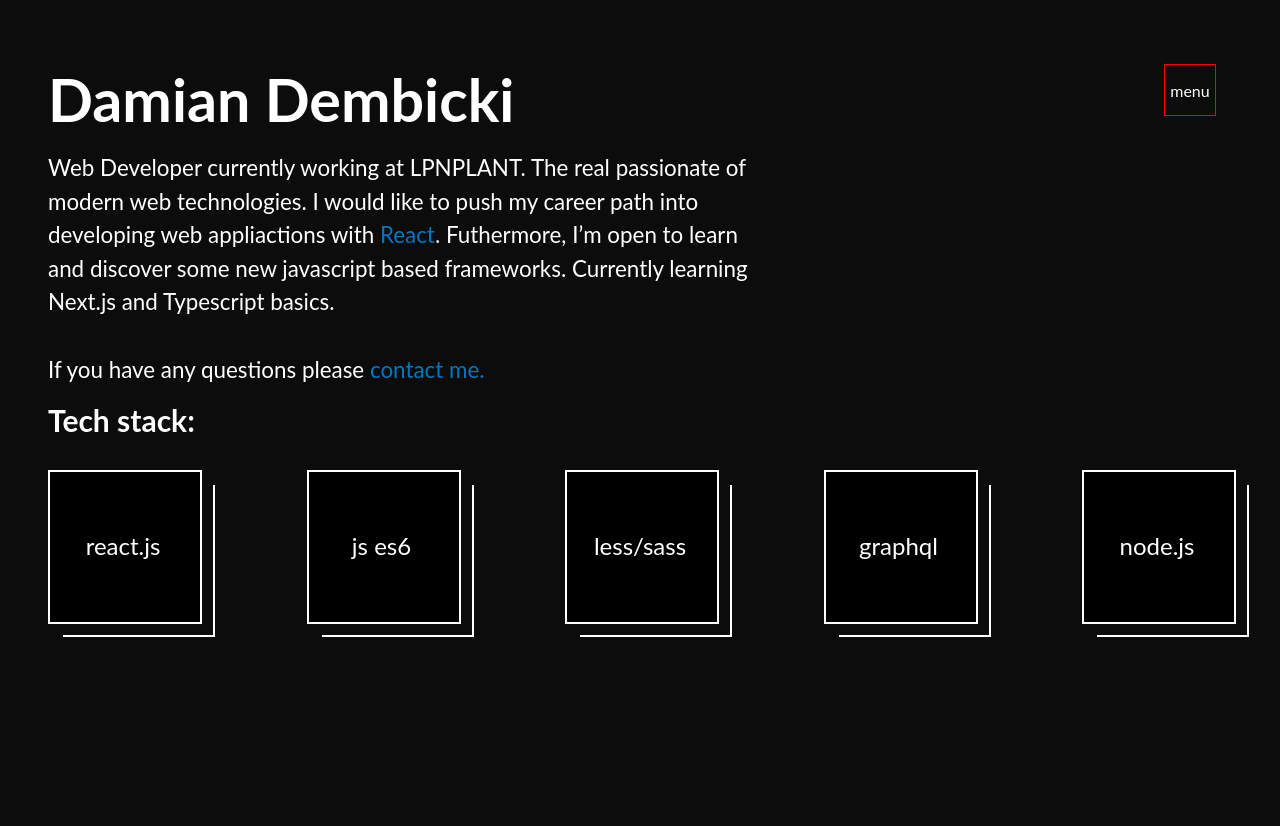
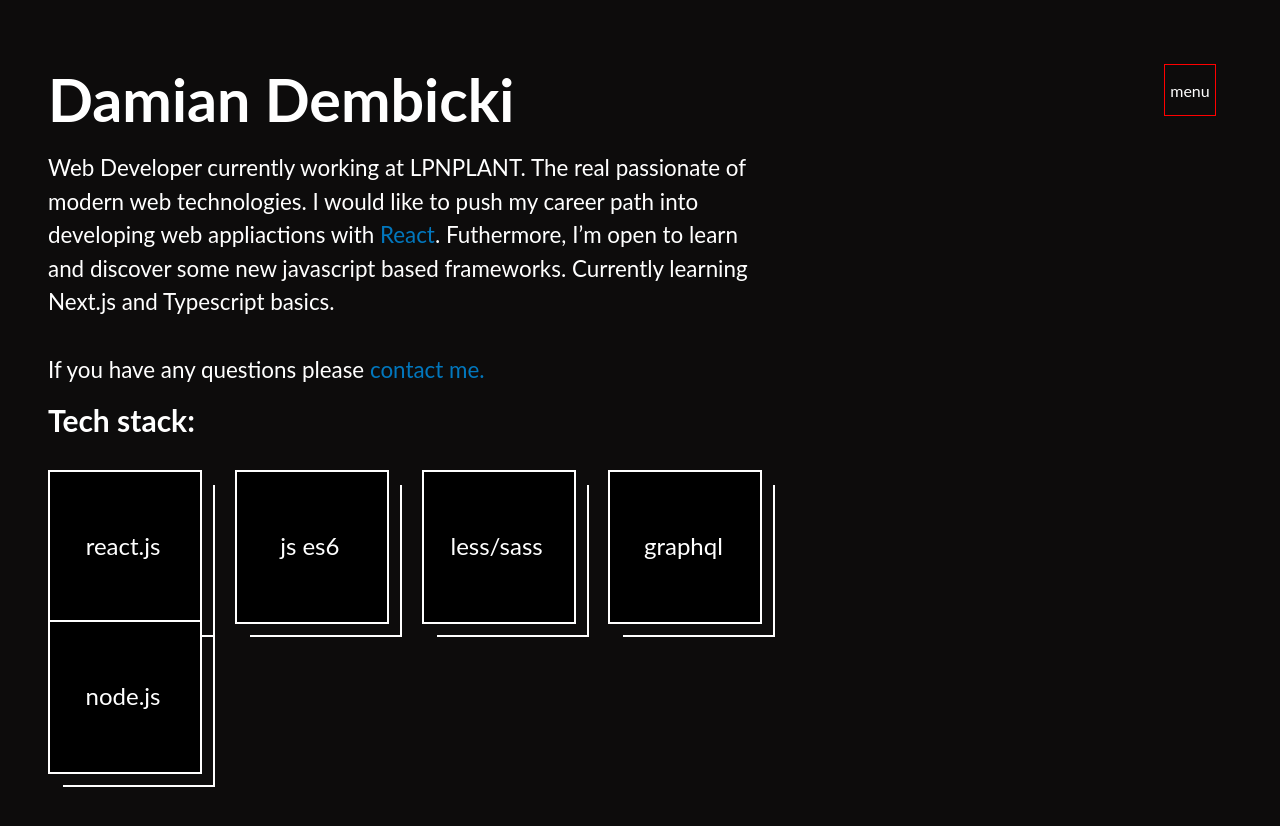
Before and after one commit to dembicki/minimal_portfolio, a React (Create React App) app: page / in a window 1280 px wide. Shown: the top 826 px of the page. Before the commit the page ends 800 px from the top, so only its background shows below. Built offline with nearby package versions, Linux system fonts and the light colour scheme.

Commit message:
README update

```diff
--- a/src/components/SectionWrapper.jsx
+++ b/src/components/SectionWrapper.jsx
@@ -2,7 +2,9 @@ import React from "react";
 import styled from "styled-components";
 
 export default function SectionWrapper({ children, title }) {
-  const Wrapper = styled.section``;
+  const Wrapper = styled.section`
+    max-width: 60%;
+  `;
   const Heading = styled.h2`
     font-size: 30px;
     text-align: left;
```
Also changed, not shown: 1 other file (tests, documents, lock files or other folders).
